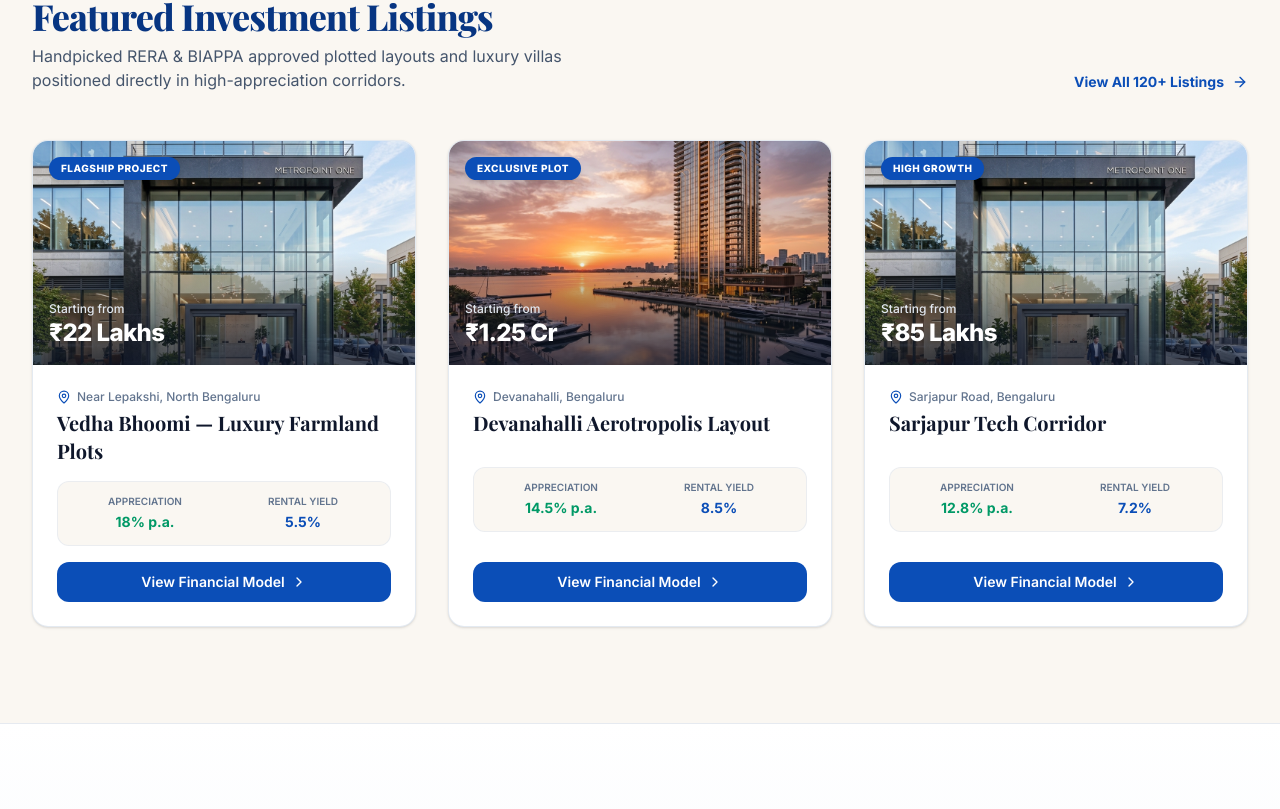
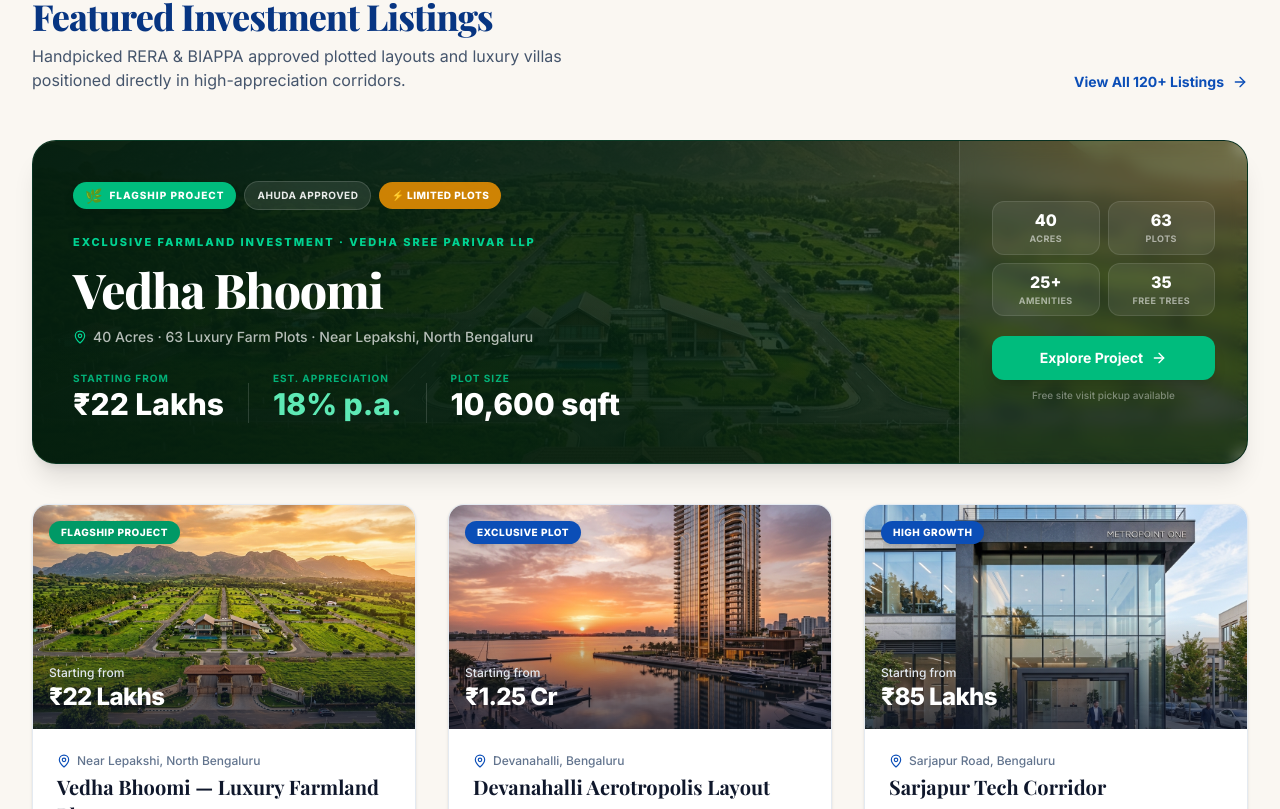
Before and after one commit to me-junaid/1Aset, a Next.js app in the folder apps/web/: page / in a window 1280 px wide. Shown: the part 1971-2780 px from the top of the page. Built offline with nearby package versions, Linux system fonts and the light colour scheme; a web font is replaced by a local one.

Commit message:
Added Project vedhabhoomi

```diff
--- a/apps/web/src/app/page.tsx
+++ b/apps/web/src/app/page.tsx
@@ -253,6 +253,108 @@
             </Link>
           </div>
 
+          {/* ── Flagship Project Hero Banner (Vedha Bhoomi) ── */}
+          <div className="mb-10">
+            <Link
+              href="/vedhabhoomi"
+              className="group block w-full rounded-2xl sm:rounded-3xl overflow-hidden shadow-xl hover:shadow-2xl transition-all duration-500 relative border border-emerald-900/20"
+              style={{ background: "linear-gradient(135deg, #0a2e1a 0%, #0f3d25 50%, #072016 100%)" }}
+            >
+              {/* Background image */}
+              <div className="absolute inset-0">
+                <Image
+                  src="/vedha-bhoomi-hero.jpg"
+                  alt="Vedha Bhoomi Luxury Farmland Plots"
+                  fill
+                  sizes="100vw"
+                  className="object-cover object-center group-hover:scale-[1.03] transition-transform duration-700 ease-out opacity-50"
+                  priority
+                />
+                <div className="absolute inset-0 bg-gradient-to-r from-[#041e0e]/95 via-[#041e0e]/70 to-[#041e0e]/20" />
+                <div className="absolute inset-0 bg-gradient-to-t from-[#041e0e]/60 via-transparent to-transparent" />
+              </div>
+
+              {/* Content */}
+              <div className="relative z-10 flex flex-col sm:flex-row items-stretch min-h-[260px] sm:min-h-[280px]">
+                {/* Left — Main Info */}
+                <div className="flex-1 flex flex-col justify-between p-6 sm:p-8 lg:p-10 gap-6">
+                  {/* Badges */}
+                  <div className="flex items-center gap-2 flex-wrap">
+                    <span className="inline-flex items-center gap-1.5 bg-emerald-500 text-white text-[10px] font-extrabold uppercase tracking-widest px-3 py-1.5 rounded-full shadow-lg">
+                      <span className="text-sm leading-none">🌿</span>
+                      Flagship Project
+                    </span>
+                    <span className="inline-flex items-center gap-1 bg-white/10 backdrop-blur-md border border-white/15 text-white/90 text-[10px] font-bold uppercase tracking-wider px-3 py-1.5 rounded-full">
+                      AHUDA Approved
+                    </span>
+                    <span className="inline-flex items-center gap-1 bg-amber-500/80 backdrop-blur-sm text-white text-[10px] font-extrabold uppercase tracking-wider px-3 py-1.5 rounded-full">
+                      ⚡ Limited Plots
+                    </span>
+                  </div>
+
+                  {/* Title block */}
+                  <div className="space-y-2">
+                    <p className="text-emerald-400 text-[11px] font-extrabold uppercase tracking-[0.18em]">
+                      Exclusive Farmland Investment · Vedha Sree Parivar LLP
+                    </p>
+                    <h3 className="font-serif text-3xl sm:text-4xl lg:text-5xl font-extrabold text-white leading-tight tracking-tight">
+                      Vedha Bhoomi
+                    </h3>
+                    <div className="flex items-center gap-1.5 text-white/70 text-sm font-medium">
+                      <MapPin className="h-3.5 w-3.5 text-emerald-400 shrink-0" />
+                      <span>40 Acres · 63 Luxury Farm Plots · Near Lepakshi, North Bengaluru</span>
+                    </div>
+                  </div>
+
+                  {/* Metrics */}
+                  <div className="flex flex-wrap items-end gap-4 sm:gap-6">
+                    <div>
+                      <p className="text-emerald-400/80 text-[10px] font-bold uppercase tracking-widest">Starting From</p>
+                      <p className="text-white text-2xl sm:text-3xl font-extrabold font-sans leading-tight">₹22 Lakhs</p>
+                    </div>
+                    <div className="w-px h-10 bg-white/15 hidden sm:block" />
+                    <div>
+                      <p className="text-emerald-400/80 text-[10px] font-bold uppercase tracking-widest">Est. Appreciation</p>
+                      <p className="text-emerald-300 text-2xl sm:text-3xl font-extrabold font-sans leading-tight">18% p.a.</p>
+                    </div>
+                    <div className="w-px h-10 bg-white/15 hidden sm:block" />
+                    <div className="hidden sm:block">
+                      <p className="text-emerald-400/80 text-[10px] font-bold uppercase tracking-widest">Plot Size</p>
+                      <p className="text-white text-2xl sm:text-3xl font-extrabold font-sans leading-tight">10,600 sqft</p>
+                    </div>
+                  </div>
+                </div>
+
+                {/* Right — CTA panel */}
+                <div className="sm:w-64 lg:w-72 bg-white/5 backdrop-blur-sm border-t sm:border-t-0 sm:border-l border-white/10 flex flex-col items-center justify-center gap-5 p-6 sm:p-8">
+                  <div className="grid grid-cols-2 gap-2 w-full">
+                    {[
+                      { val: "40", lbl: "Acres" },
+                      { val: "63", lbl: "Plots" },
+                      { val: "25+", lbl: "Amenities" },
+                      { val: "35", lbl: "Free Trees" },
+                    ].map((s, i) => (
+                      <div key={i} className="bg-white/8 border border-white/10 rounded-xl py-2 text-center">
+                        <p className="text-white font-extrabold text-base font-sans leading-tight">{s.val}</p>
+                        <p className="text-white/55 text-[9px] font-bold uppercase tracking-wider mt-0.5">{s.lbl}</p>
+                      </div>
+                    ))}
+                  </div>
+
+                  <div className="w-full space-y-2">
+                    <span className="flex w-full items-center justify-center gap-2 bg-emerald-500 group-hover:bg-emerald-400 text-white px-5 py-3 rounded-xl font-bold text-sm shadow-lg transition-all duration-300 group-hover:shadow-emerald-500/30 group-hover:shadow-xl">
+                      Explore Project
+                      <ArrowRight className="h-4 w-4 group-hover:translate-x-0.5 transition-transform" />
+                    </span>
+                    <p className="text-white/40 text-[10px] text-center font-medium">
+                      Free site visit pickup available
+                    </p>
+                  </div>
+                </div>
+              </div>
+            </Link>
+          </div>
+
           {/* Project Cards Grid */}
           <div className="grid grid-cols-1 md:grid-cols-3 gap-8">
             {featuredProjects.map((project) => (
@@ -263,7 +365,7 @@
                 {/* Card Header Image */}
                 <div className="relative h-56 w-full overflow-hidden bg-slate-100">
                   <Image
-                    src={project.heroImage}
+                    src={project.slug === "vedha-bhoomi" ? "/vedha-bhoomi-hero.jpg" : project.heroImage}
                     alt={project.title}
                     fill
                     sizes="(max-width: 768px) 100vw, 33vw"
@@ -272,7 +374,9 @@
                   <div className="absolute inset-0 bg-gradient-to-t from-slate-900/70 via-transparent to-transparent" />
 
                   {/* Badge */}
-                  <span className="absolute top-4 left-4 bg-[#0b4eb7] text-white text-[10px] font-extrabold px-3 py-1 rounded-full uppercase tracking-wider shadow-md">
+                  <span className={`absolute top-4 left-4 text-white text-[10px] font-extrabold px-3 py-1 rounded-full uppercase tracking-wider shadow-md ${
+                    project.slug === "vedha-bhoomi" ? "bg-emerald-600" : "bg-[#0b4eb7]"
+                  }`}>
                     {project.badge}
                   </span>
 
@@ -307,12 +411,15 @@
                     </div>
                   </div>
 
-
                   <Link
-                    href={`/projects/${project.slug}`}
-                    className="w-full inline-flex items-center justify-center hover:bg-slate-900 bg-[#0b4eb7] text-white py-2.5 rounded-xl text-sm font-semibold transition-colors gap-1.5"
+                    href={project.slug === "vedha-bhoomi" ? "/vedhabhoomi" : `/projects/${project.slug}`}
+                    className={`w-full inline-flex items-center justify-center text-white py-2.5 rounded-xl text-sm font-semibold transition-colors gap-1.5 ${
+                      project.slug === "vedha-bhoomi"
+                        ? "bg-emerald-600 hover:bg-emerald-700"
+                        : "bg-[#0b4eb7] hover:bg-slate-900"
+                    }`}
                   >
-                    <span>View Financial Model</span>
+                    <span>View Project Details</span>
                     <ChevronRight size={16} />
                   </Link>
                 </div>
```
